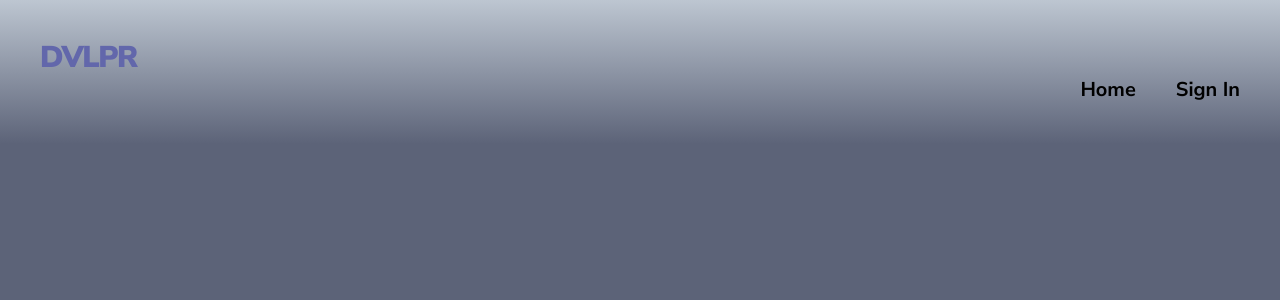
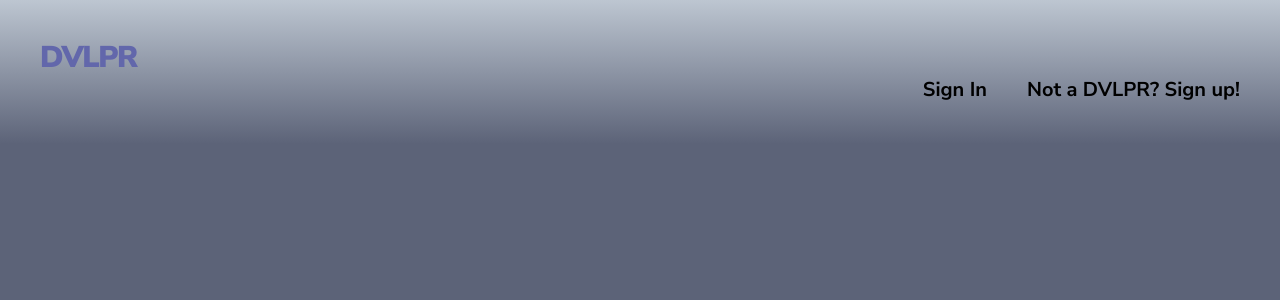
Before and after one commit to ywakili18/Dvlpr, a React (Create React App) app in the folder dvlpr/client/: page / in a window 1280 px wide. Shown: the top 300 px of the page. Built offline with nearby package versions, Linux system fonts and the light colour scheme.

Commit message:
navbar has proper routing

```diff
--- a/dvlpr/client/src/components/NavBar.js
+++ b/dvlpr/client/src/components/NavBar.js
@@ -5,18 +5,25 @@ export default function NavBar(auth, user, logOut) {
   if (user) {
     userOptions = (
       <div class="space-x-10 text-right">
-        <NavLink
+        {/* <NavLink
           className="hover:text-purple-regular hover:underline text-xl font-bold font-brand"
           to="/"
         >
           Home
-        </NavLink>
+        </NavLink> */}
         <NavLink
           className="hover:text-purple-regular hover:underline text-xl font-bold font-brand"
           onClick={logOut}
           to="/login"
         >
           Sign In
+        </NavLink>
+        <NavLink
+          className="hover:text-purple-regular hover:underline text-xl font-bold font-brand"
+          onClick={logOut}
+          to="/register"
+        >
+          Not a DVLPR? Sign up!
         </NavLink>
       </div>
     )
```
